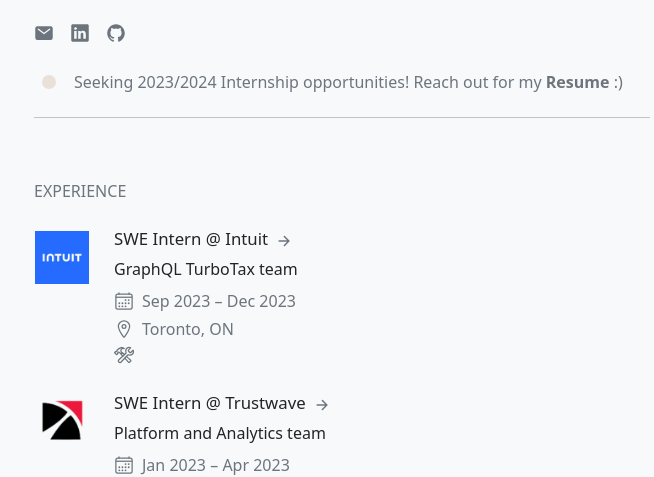
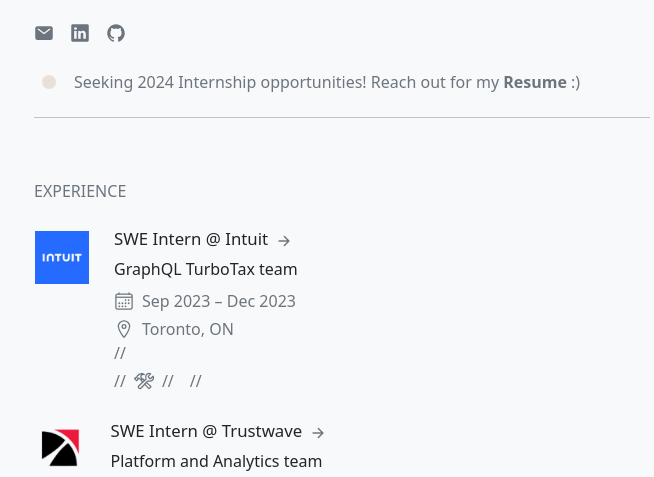
Before and after one commit to rohanxminocha/rohanxminocha.github.io, a React (Create React App) app: page / in a window 1280 px wide. Shown: the part 475-952 px from the top of the page, without its empty margins (298-952 px from the left). Built offline with nearby package versions, Linux system fonts and the light colour scheme.

Commit message:
Add files via upload

```diff
--- a/src/App.js
+++ b/src/App.js
@@ -236,7 +236,7 @@ const App = () => {
                                                     <div class="status_light_led"></div>
                                                 </div>
                                                 <div class="status_message">
-                                                    Seeking 2023/2024 Internship opportunities! Reach out for
+                                                    Seeking 2024 Internship opportunities! Reach out for
                                                     my <b>Resume</b> :&#41;
                                                 </div>
                                             </div>
@@ -315,10 +315,10 @@ const App = () => {
                                                         {data.remote && " (Remote)"}
                                                     </p>
                                                 </Stack>
-                                                <Stack direction="horizontal" gap={2} className="mt-1">
-                                                    <IoConstructOutline />
-                                                    <p>{data.skills}</p>
-                                                </Stack>
+                                                // <Stack direction="horizontal" gap={2} className="mt-1">
+                                                //     <IoConstructOutline />
+                                                //     <p>{data.skills}</p>
+                                                // </Stack>
                                             </div>
                                         </Stack>
                                     </div>
```
